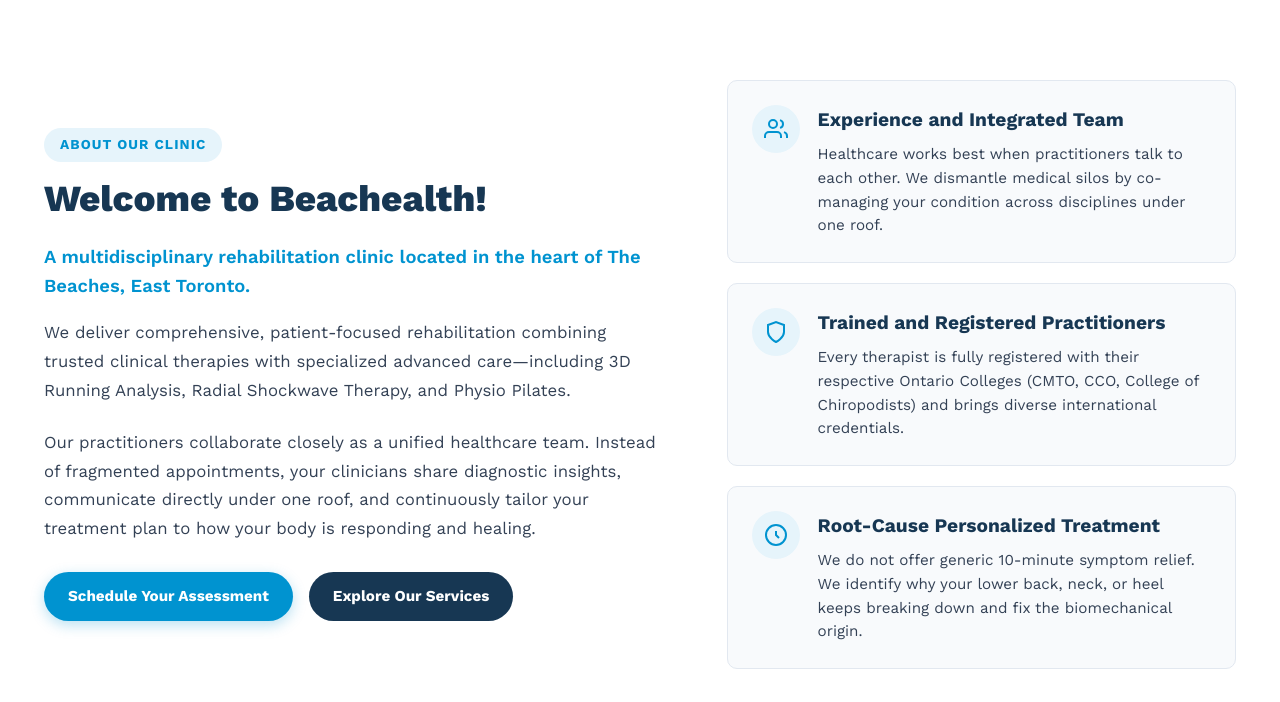
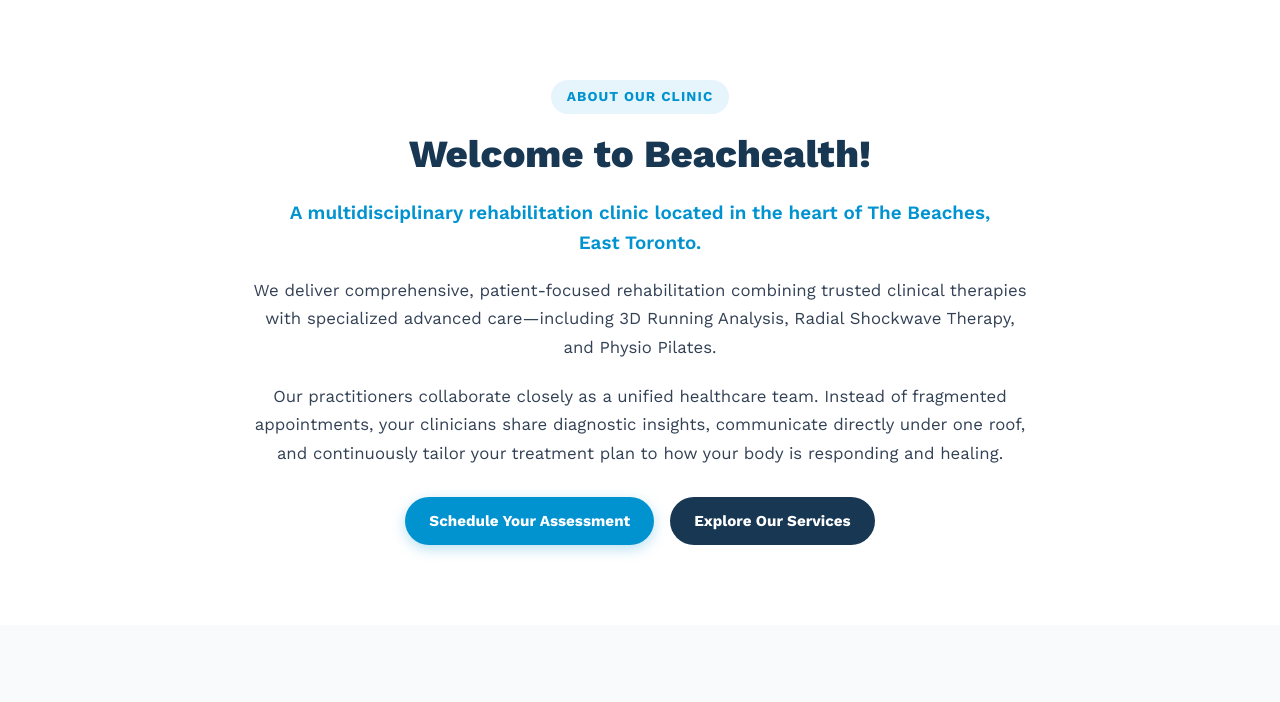
Before and after one commit to shaheertiger/beachealth-toronto, a website built with Vite: page index.html in a window 1280 px wide. Shown: the part 779-1481 px from the top of the page. Built offline with nearby package versions, Linux system fonts and the light colour scheme.

Commit message:
chore: remove 3 pillar cards from welcome section per client request

```diff
--- a/index.html
+++ b/index.html
@@ -283,41 +283,9 @@
           <p class="welcome-text">
             Our practitioners collaborate closely as a unified healthcare team. Instead of fragmented appointments, your clinicians share diagnostic insights, communicate directly under one roof, and continuously tailor your treatment plan to how your body is responding and healing.
           </p>
-          <div style="display: flex; gap: 16px; margin-top: 30px; flex-wrap: wrap;">
+          <div class="welcome-actions">
             <a href="https://beachealth.janeapp.com/" target="_blank" rel="noopener" class="btn btn-primary" data-open-booking>Schedule Your Assessment</a>
             <a href="#services" class="btn btn-secondary">Explore Our Services</a>
-          </div>
-        </div>
-
-        <div class="pillars-grid">
-          <div class="pillar-card">
-            <div class="pillar-icon">
-              <svg width="24" height="24" viewBox="0 0 24 24" fill="none" stroke="currentColor" stroke-width="2"><path d="M17 21v-2a4 4 0 0 0-4-4H5a4 4 0 0 0-4 4v2"></path><circle cx="9" cy="7" r="4"></circle><path d="M23 21v-2a4 4 0 0 0-3-3.87"></path><path d="M16 3.13a4 4 0 0 1 0 7.75"></path></svg>
-            </div>
-            <div class="pillar-info">
-              <h3>Experience and Integrated Team</h3>
-              <p>Healthcare works best when practitioners talk to each other. We dismantle medical silos by co-managing your condition across disciplines under one roof.</p>
-            </div>
-          </div>
-
-          <div class="pillar-card">
-            <div class="pillar-icon">
-              <svg width="24" height="24" viewBox="0 0 24 24" fill="none" stroke="currentColor" stroke-width="2"><path d="M12 22s8-4 8-10V5l-8-3-8 3v7c0 6 8 10 8 10z"></path></svg>
-            </div>
-            <div class="pillar-info">
-              <h3>Trained and Registered Practitioners</h3>
-              <p>Every therapist is fully registered with their respective Ontario Colleges (CMTO, CCO, College of Chiropodists) and brings diverse international credentials.</p>
-            </div>
-          </div>
-
-          <div class="pillar-card">
-            <div class="pillar-icon">
-              <svg width="24" height="24" viewBox="0 0 24 24" fill="none" stroke="currentColor" stroke-width="2"><circle cx="12" cy="12" r="10"></circle><path d="M12 8v4l3 3"></path></svg>
-            </div>
-            <div class="pillar-info">
-              <h3>Root-Cause Personalized Treatment</h3>
-              <p>We do not offer generic 10-minute symptom relief. We identify why your lower back, neck, or heel keeps breaking down and fix the biomechanical origin.</p>
-            </div>
           </div>
         </div>
       </div>
--- a/src/styles/main.css
+++ b/src/styles/main.css
@@ -807,21 +807,24 @@
 }
 
 .welcome-grid {
-  display: grid;
-  grid-template-columns: 1.1fr 0.9fr;
-  gap: 60px;
-  align-items: center;
-}
-
-@media (max-width: 992px) {
-  .welcome-grid {
-    grid-template-columns: 1fr;
-    gap: 40px;
-  }
+  display: flex;
+  flex-direction: column;
+  align-items: center;
+  text-align: center;
+  max-width: 860px;
+  margin: 0 auto;
+}
+
+.welcome-content {
+  text-align: center;
+}
+
+.welcome-content .section-badge {
+  margin-bottom: 16px;
 }
 
 .welcome-content h2 {
-  font-size: 2.3rem;
+  font-size: 2.4rem;
   font-weight: 800;
   color: var(--primary);
   line-height: 1.25;
@@ -829,18 +832,32 @@
 }
 
 .welcome-lead {
-  font-size: 1.15rem;
+  font-size: 1.18rem;
   font-weight: 600;
   color: var(--brand-blue);
   margin-bottom: 18px;
   line-height: 1.6;
+  max-width: 720px;
+  margin-left: auto;
+  margin-right: auto;
 }
 
 .welcome-text {
   font-size: 1.05rem;
   color: var(--text-body);
   line-height: 1.7;
-  margin-bottom: 24px;
+  margin-bottom: 20px;
+  max-width: 780px;
+  margin-left: auto;
+  margin-right: auto;
+}
+
+.welcome-actions {
+  display: flex;
+  gap: 16px;
+  margin-top: 30px;
+  flex-wrap: wrap;
+  justify-content: center;
 }
 
 .pillars-grid {
```
